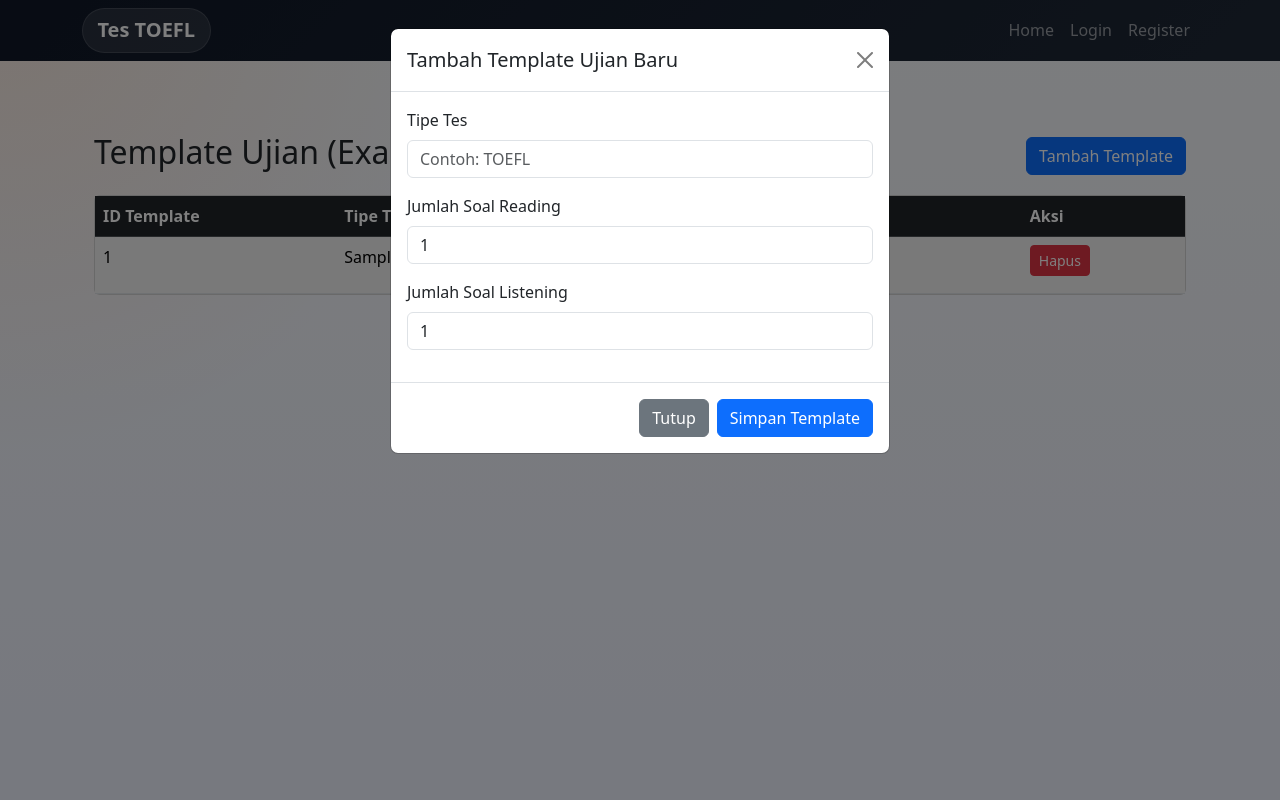
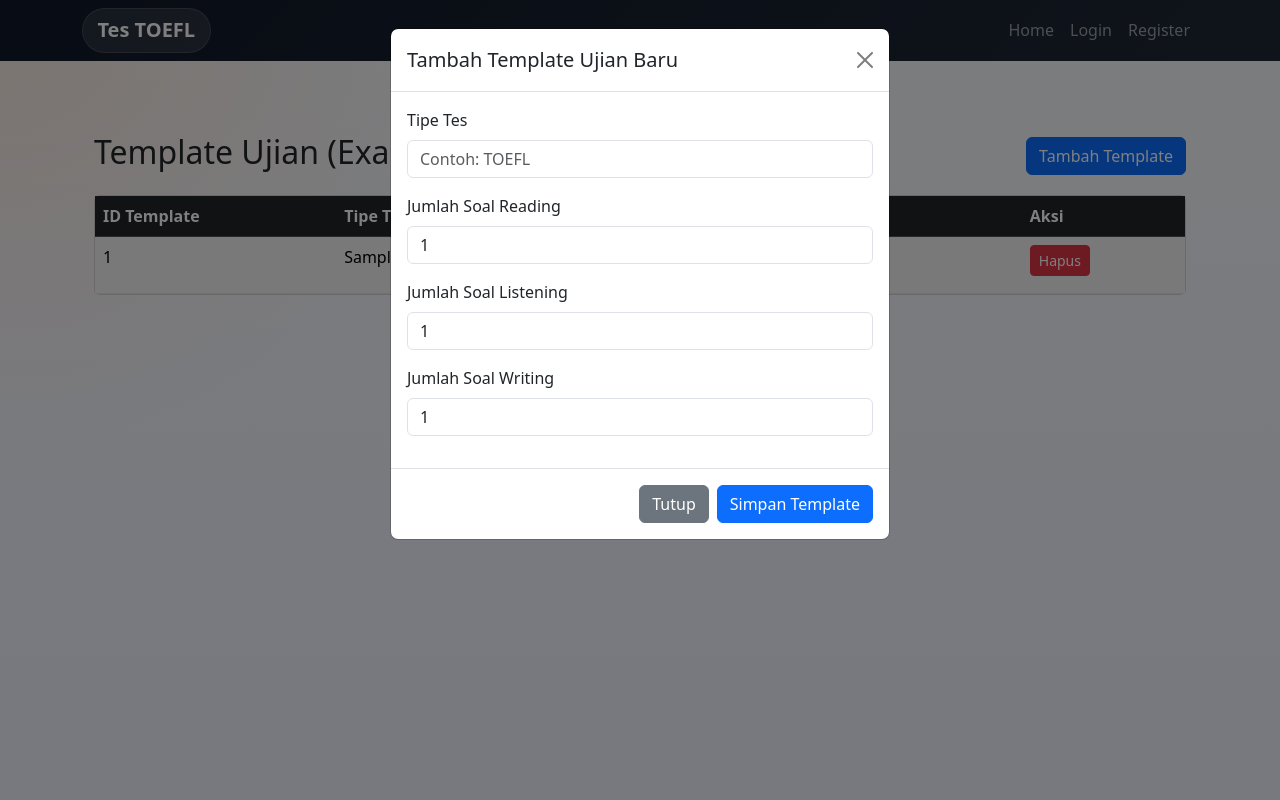
Before and after one commit to Svaerd/upbg-backend, a Flask app: template templates/admin/exam_templates.html in a window 1280 px wide, after a click on "Tambah Template". Run offline with Flask 3, Linux system fonts and the light colour scheme; the template is opened without the code that fills it: most values are stand-ins (such as "Sample title", 1, 10 or a date in 2020).

Commit message:
exam_{banks,templates}: Writing exam & minor update

```diff
--- a/templates/admin/exam_templates.html
+++ b/templates/admin/exam_templates.html
@@ -71,6 +71,10 @@
                         <label for="listeningCount" class="form-label">Jumlah Soal Listening</label>
                         <input type="number" class="form-control" id="listeningCount" placeholder="Contoh: 15" required min="1" value="1">
                     </div>
+                    <div class="mb-3">
+                        <label for="writingCount" class="form-label">Jumlah Soal Writing</label>
+                        <input type="number" class="form-control" id="writingCount" placeholder="Contoh: 5" required min="1" value="1">
+                    </div>
                 </form>
             </div>
             <div class="modal-footer">
@@ -86,6 +90,7 @@ function submitExamTemplate() {
     let testType = document.getElementById('templateTestType').value;
     let readingCount = parseInt(document.getElementById('readingCount').value) || 0;
     let listeningCount = parseInt(document.getElementById('listeningCount').value) || 0;
+    let writingCount = parseInt(document.getElementById('writingCount').value) || 0;
 
     let requirements = {};
     if (readingCount > 0) {
@@ -93,6 +98,9 @@ function submitExamTemplate() {
     }
     if (listeningCount > 0) {
         requirements["Listening"] = listeningCount;
+    }
+    if (writingCount > 0) {
+        requirements["Writing"] = writingCount;
     }
 
     let payload = {
--- a/templates/dashboard/profile.html
+++ b/templates/dashboard/profile.html
@@ -3,7 +3,9 @@
 <div class="row justify-content-center">
   <div class="col-lg-8">
     <div class="auth-panel rounded-4 p-4 p-lg-5">
-      <h2 class="h5 fw-bold mb-4">Profil Pengguna</h2>
+      <h2 class="h5 fw-bold mb-4">Profil
+        {% if current_user.tipe_user == 'admin' %}Admin{% else %}Pengguna{% endif %}
+      </h2>
 
       <form method="post">
 
```
Also changed, not shown: templates/admin/exam_banks.html (+6 -1 lines).
